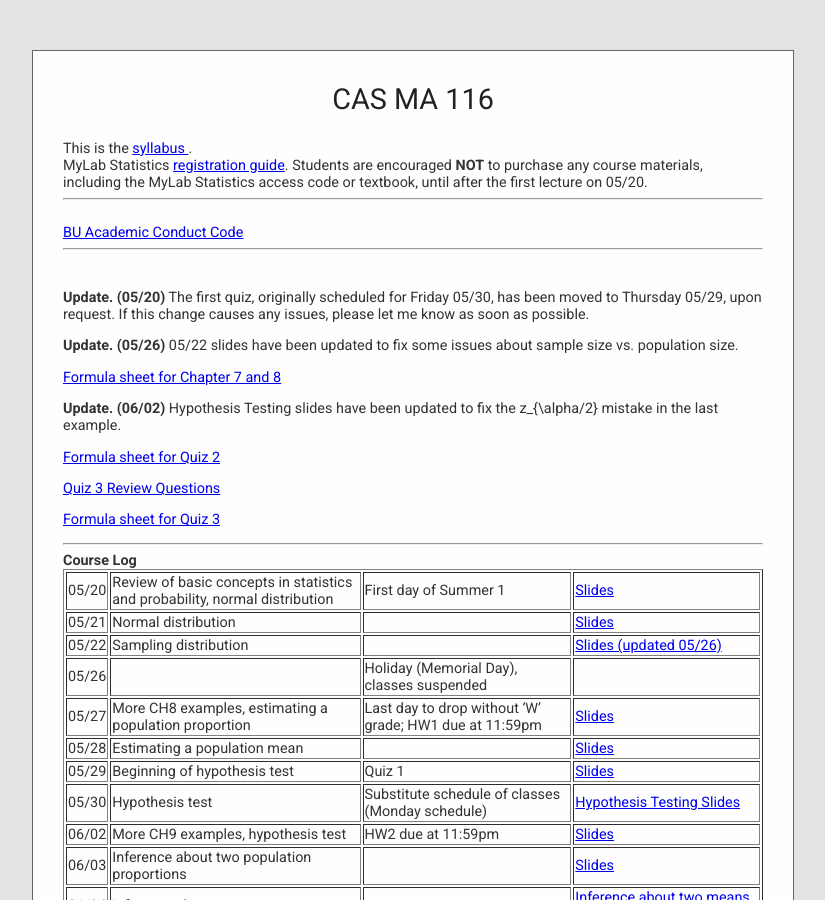
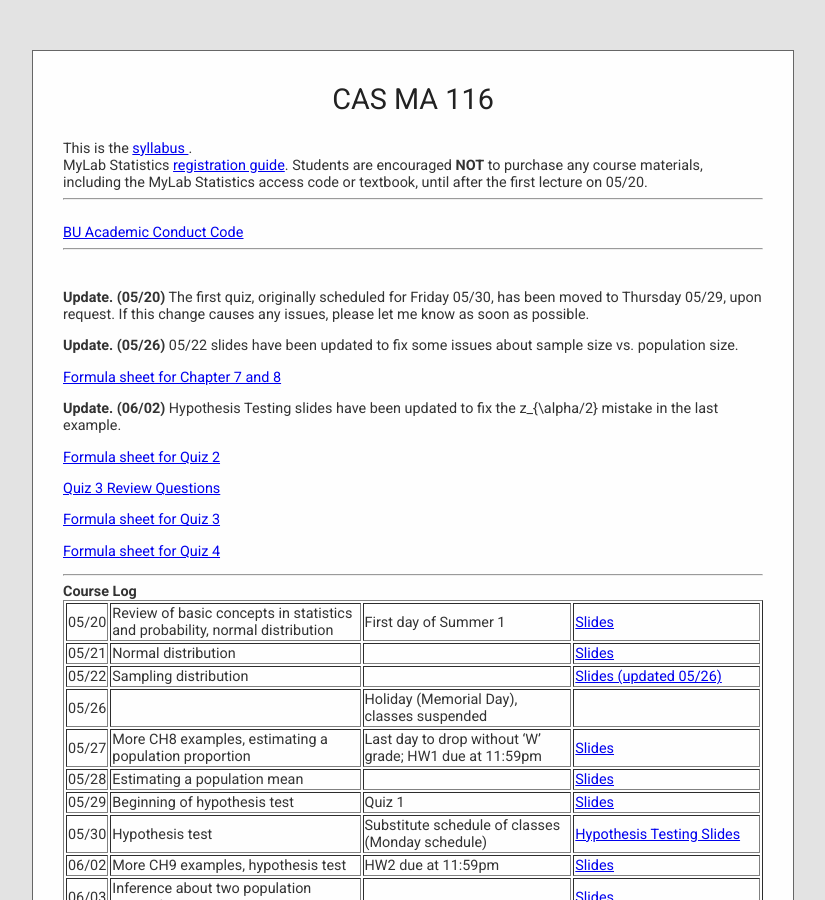
Before and after one commit to cesail/cesail.github.io, a Jekyll site: the page built from courses/25s1ma116/index.html, in a window 1280 px wide and 900 px high. Shown: the whole window, without its empty margins (227-1052 px from the left). Built offline with Jekyll 4.4.1, drawn with Linux system fonts in a browser that asks for light colours; some web fonts are replaced; a script that is not in the unit is left out.

Commit message:
Update index.html

```diff
--- a/courses/25s1ma116/index.html
+++ b/courses/25s1ma116/index.html
@@ -86,6 +86,7 @@
 <p> <a href="formula2.pdf"> Formula sheet for Quiz 2 </a></p>
 <p> <a href="Quiz3Reviewqs.pdf"> Quiz 3 Review Questions </a></p>
 <p> <a href="FormulasheetQuiz3.pdf"> Formula sheet for Quiz 3 </a></p>
+<p> <a href="formula4.pdf"> Formula sheet for Quiz 4 </a></p>
 
 <hr>
 <b> Course Log</b> <br>
```
